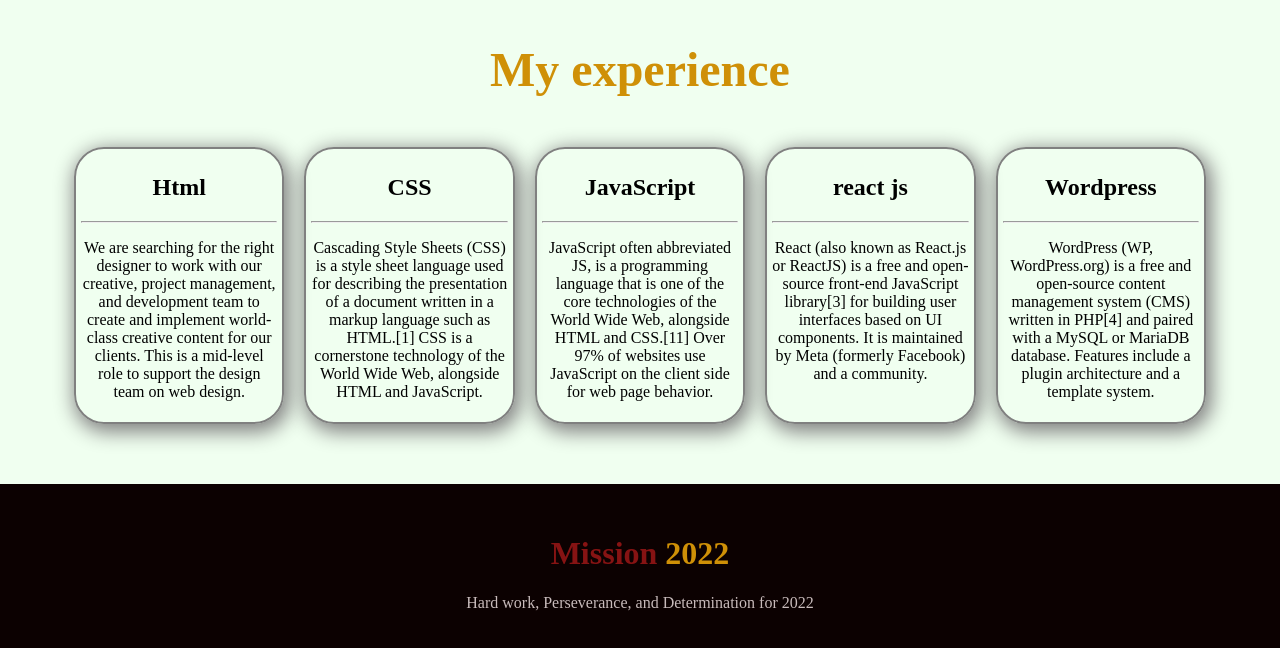
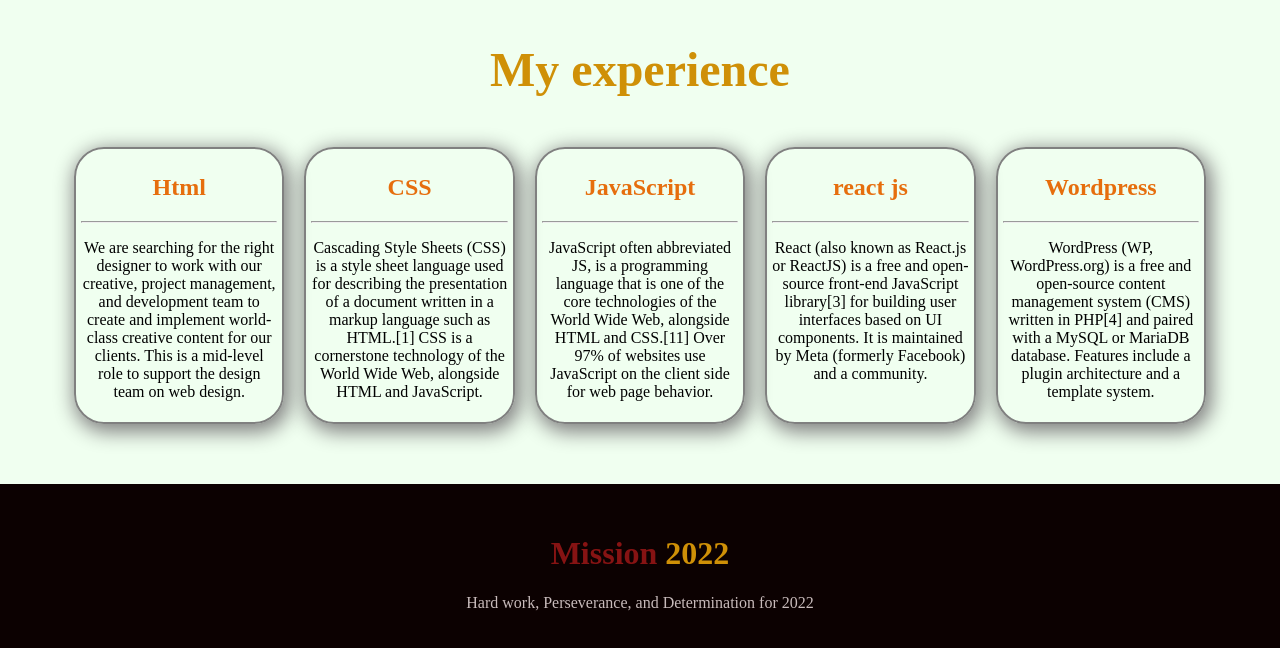
Before and after one commit to RidoyMia/first-assignment, a plain HTML site: page index.html in a window 1280 px wide. Shown: the part 1894-2542 px from the top of the page. Drawn offline with Linux system fonts and the light colour scheme.

Commit message:
polytechnic

```diff
--- a/style.css
+++ b/style.css
@@ -167,6 +167,9 @@ body{
     border-radius: 30px;
     box-shadow: 3px 5px 20px 3px gray;;
 }
+.secfour-part h2{
+    color:rgb(230, 110, 13)
+}
 
 /* footer section code start */
 footer{
```
